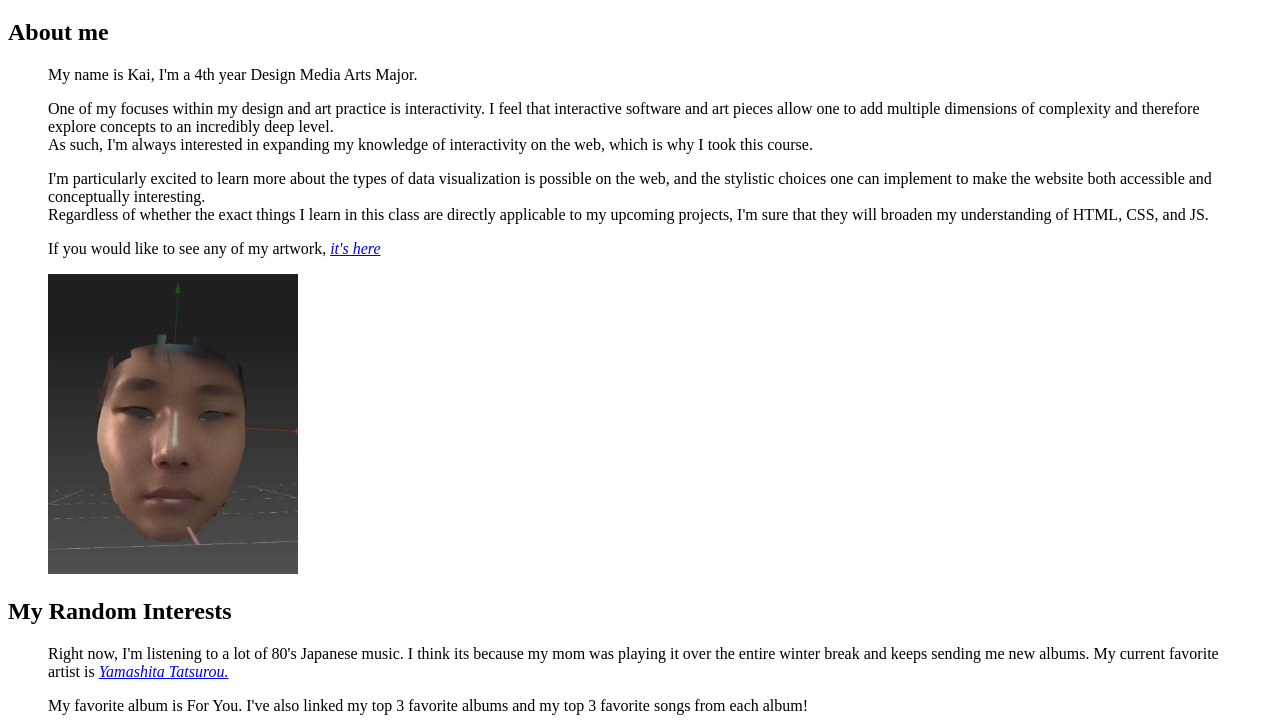
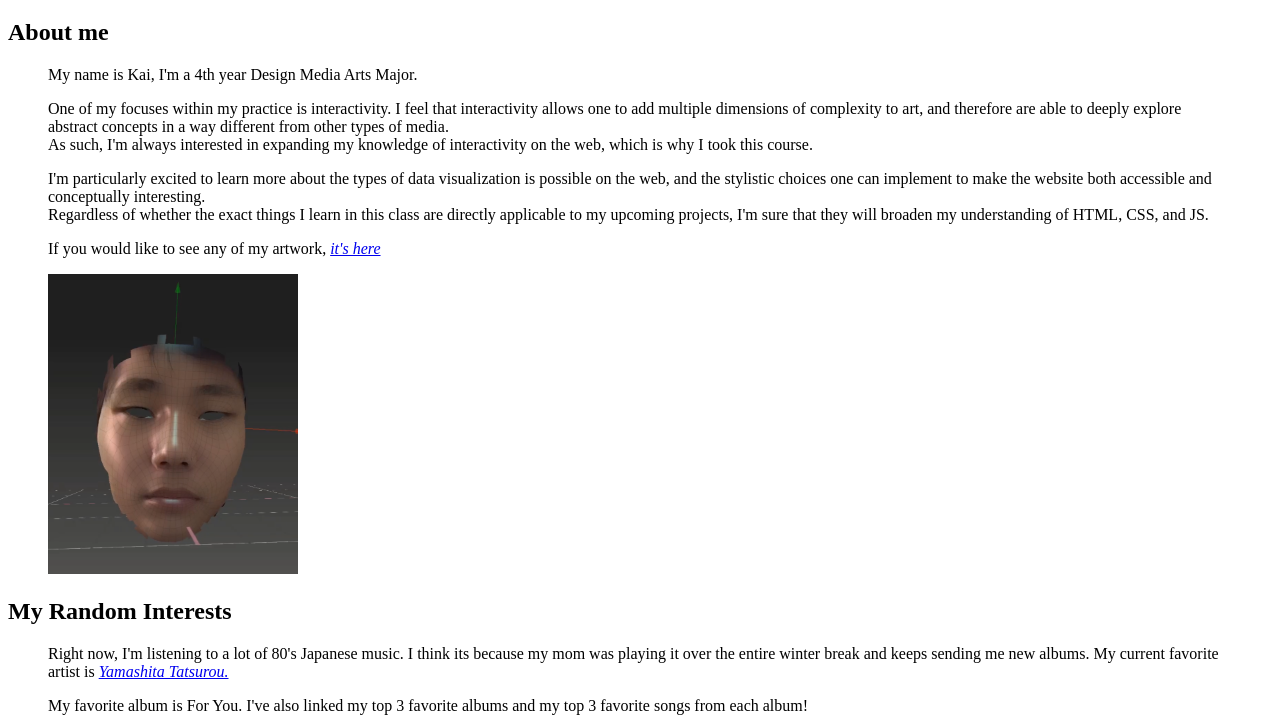
Before and after one commit to kaisanwatanabe/DH151, a plain HTML site: page week 1/aboutme.html in a window 1280 px wide. Shown: the part 61-789 px from the top of the page. Drawn offline with Linux system fonts and the light colour scheme; grey boxes are pictures that could not be loaded.

Commit message:
New changes

```diff
--- a/week 1/aboutme.html
+++ b/week 1/aboutme.html
@@ -13,8 +13,8 @@
                 <h2> About me </h2>
                 <figure>
                     <p>My name is Kai, I'm a 4th year Design Media Arts Major. </p>
-                    <p> One of my focuses within my design and art practice is interactivity. I feel that interactive
-                        software and art pieces allow one to add multiple dimensions of complexity and therefore explore concepts to an incredibly deep level.
+                    <p> One of my focuses within my practice is interactivity. I feel that interactivity
+                        allows one to add multiple dimensions of complexity to art, and therefore are able to deeply explore abstract concepts in a way different from other types of media.
                         <br>As such, I'm always interested in expanding my knowledge of interactivity on the web, which is why I took this course.
                     </p>
                     <p>
```
